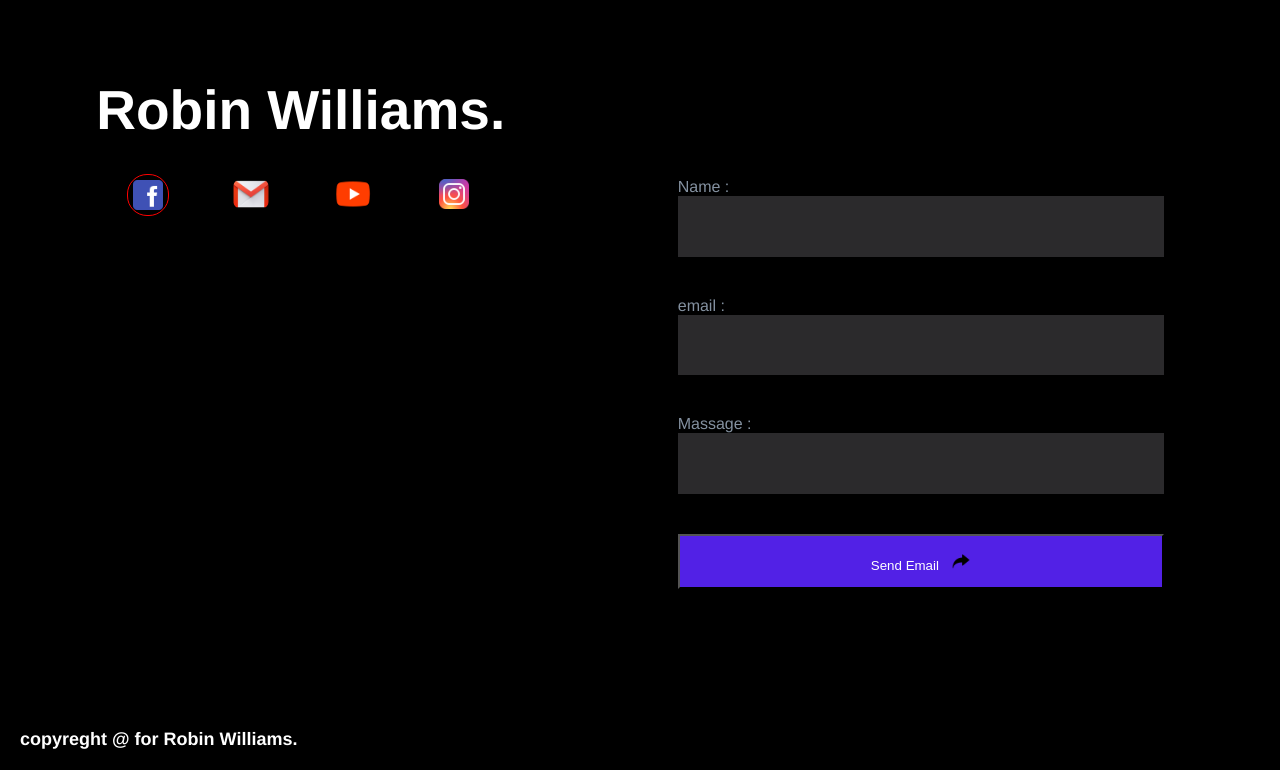
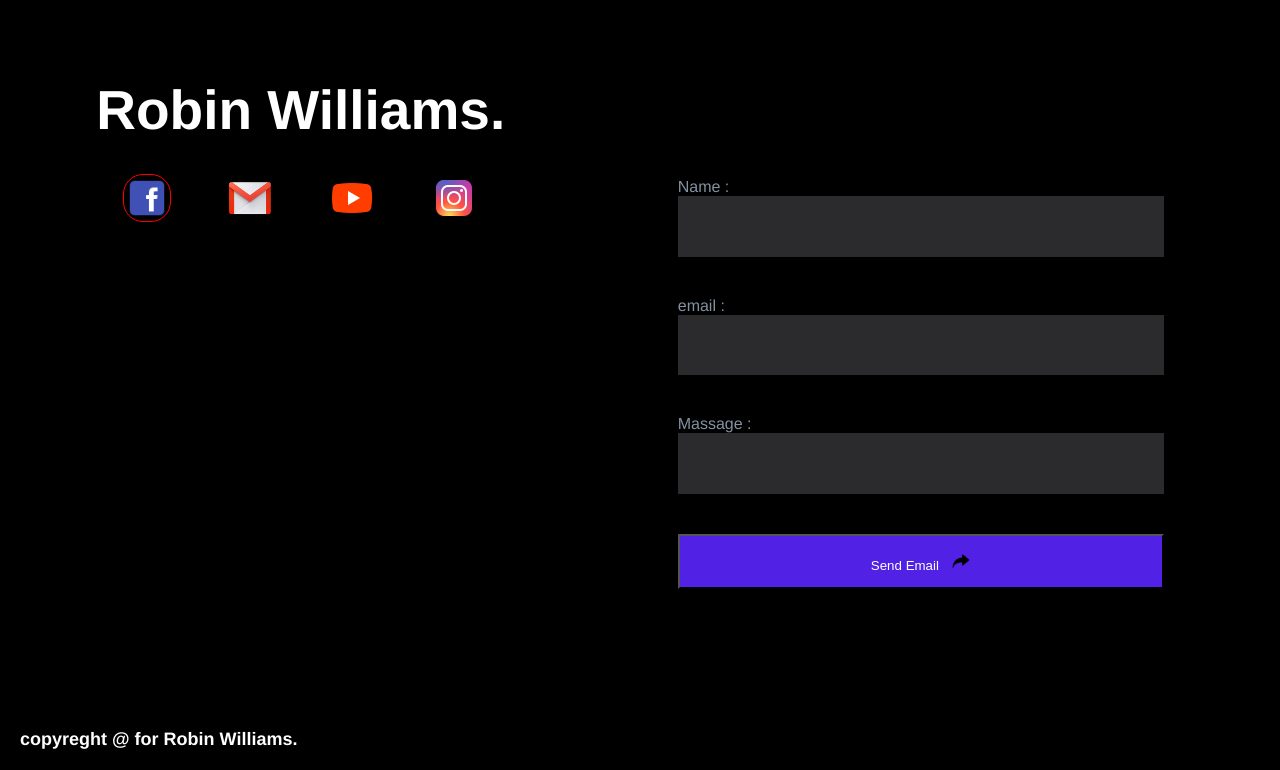
Before and after one commit to HayderAsad/maket1, a plain HTML site: page index.html in a window 1280 px wide. Shown: the part 5824-6594 px from the top of the page. Drawn offline with nearby package versions, Linux system fonts and the light colour scheme; files that its build step writes are made by us from their sources; files whose address does not match are found by name.

Commit message:
Update _Footer.scss

```diff
--- a/style/_Footer.scss
+++ b/style/_Footer.scss
@@ -17,9 +17,13 @@
     }
 
    .fa {
-    width: 24px;
-    height: 24px;
-    padding: 20px;
+    width: 48px;
+  height: 48px;
+  display: inline-block;
+  background-repeat: no-repeat;
+  background-position: center;
+  background-size: cover;
+  border-radius: 20px;
 }
     h1{
         font-size: 55px;
```
